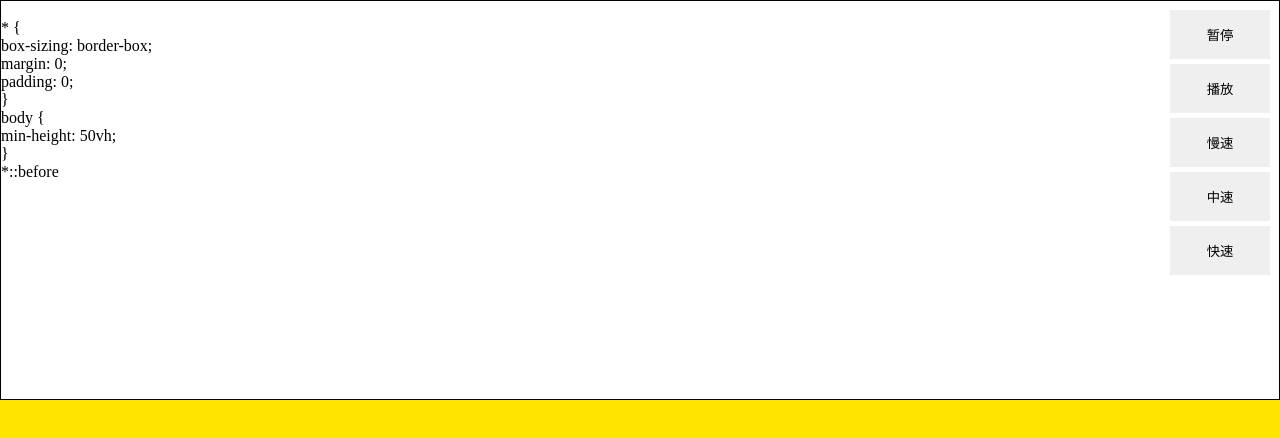
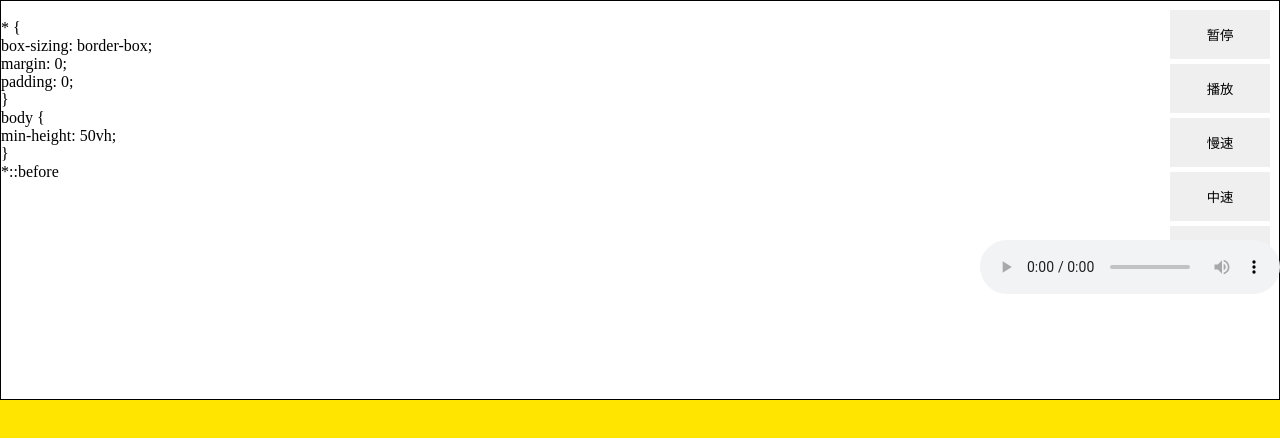
Before and after one commit to wanmaoor/pikachu, a plain HTML site: page index.html in a window 1280 px wide. Drawn offline with Linux system fonts and the light colour scheme.

Commit message:
add music

```diff
--- a/index.html
+++ b/index.html
@@ -19,8 +19,24 @@
       <button id="slow">慢速</button>
       <button id="middle">中速</button>
       <button id="quick">快速</button>
+
     </div>
+    <figure>
+      <audio
+        controls
+        src="./music.mp3"
+        autoplay
+      >
+        Your browser does not support the
+        <code>audio</code> element.
+      </audio>
+    </figure>
     <style>
+      figure {
+        position: fixed;
+        top: 30vh;
+        right: 0;
+      }
       .buttons {
         position: fixed;
         top: 10px;
@@ -41,7 +57,8 @@
         position: fixed;
         height: 50vh;
         top: 0;
-        left: 0;
+        left: 50%;
+        transform: translateX(-50%);
         width: 100%;
         border: 1px solid #000;
         overflow: scroll;
--- a/style.css
+++ b/style.css
@@ -20,7 +20,7 @@ body {
   border-color: #000 transparent transparent transparent;
   width: 0;
   height: 0;
-  /* 上面三行代码可以画一个三角形 */
+  /* 画一个三角形 */
   position: absolute;
   left: 50%;
   top: 145px;
```
Also changed, not shown: 1 other file.
